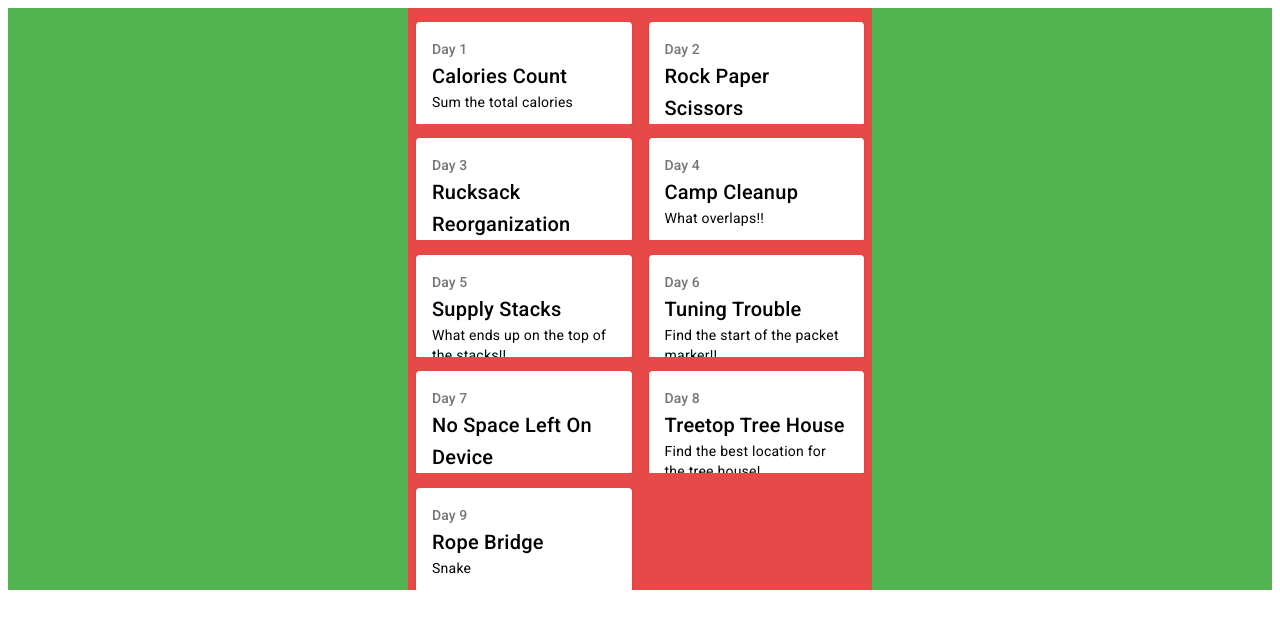
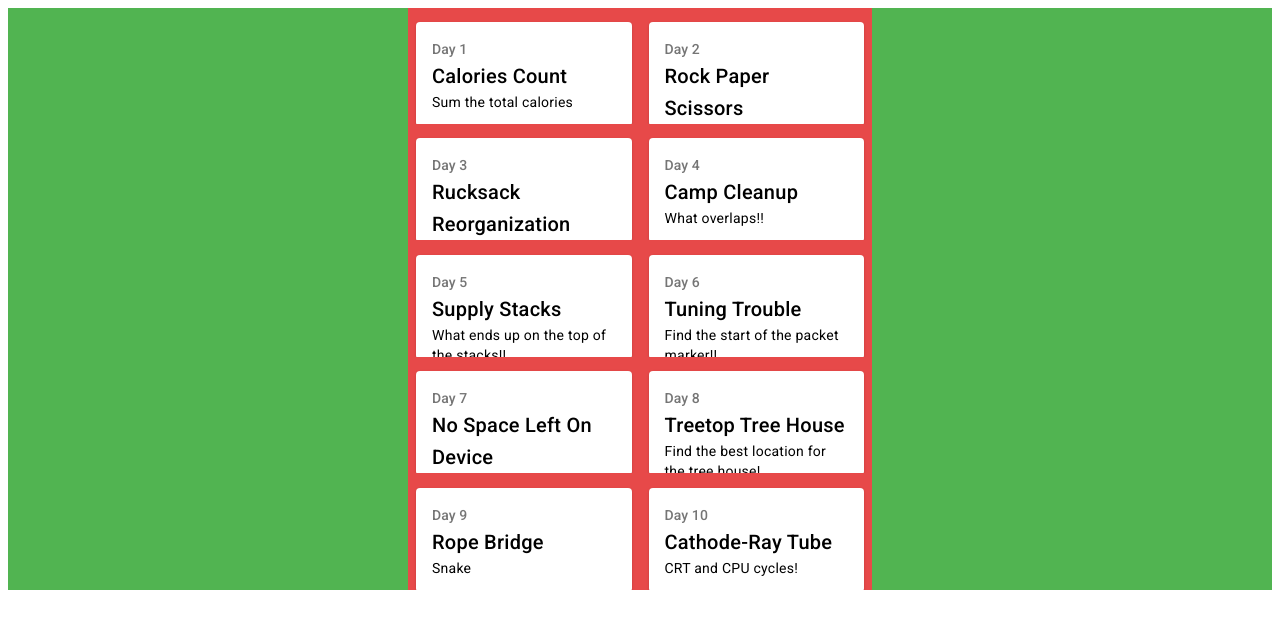
Before and after one commit to meowmix1337/advent_of_code, an Angular app in the folder advent-app/: page / in a window 1280 px wide. Shown: the top 628 px of the page. Built offline with nearby package versions, Linux system fonts and the light colour scheme; no server answers.

Commit message:
day 10 app changes

```diff
--- a/advent-app/src/app/app.component.ts
+++ b/advent-app/src/app/app.component.ts
@@ -49,5 +49,9 @@ export class AppComponent {
     dayNumber: 9,
     title: 'Rope Bridge',
     description: 'Snake'
+  },{
+    dayNumber: 10,
+    title: 'Cathode-Ray Tube',
+    description: 'CRT and CPU cycles!'
   }];
 }
```
Also changed, not shown: 1 other file (tests, documents, lock files or other folders).
